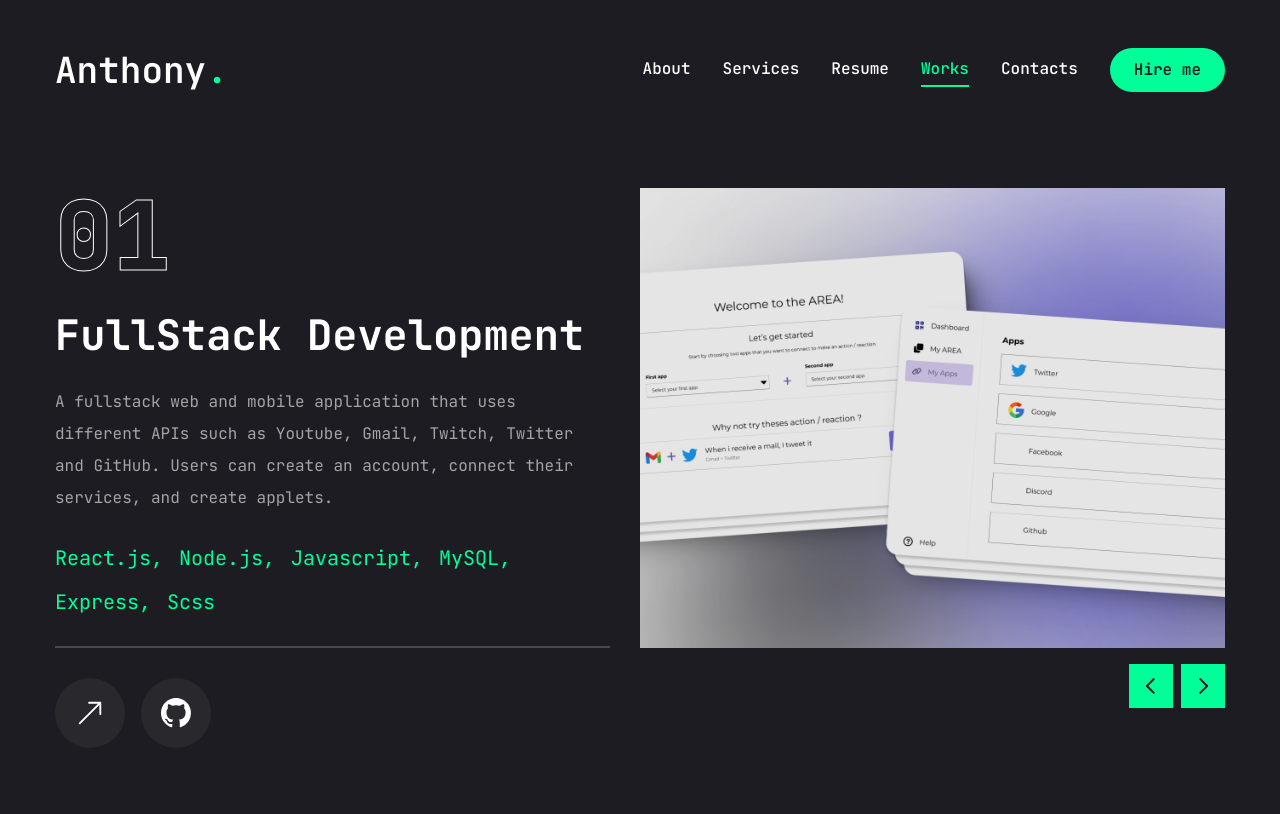
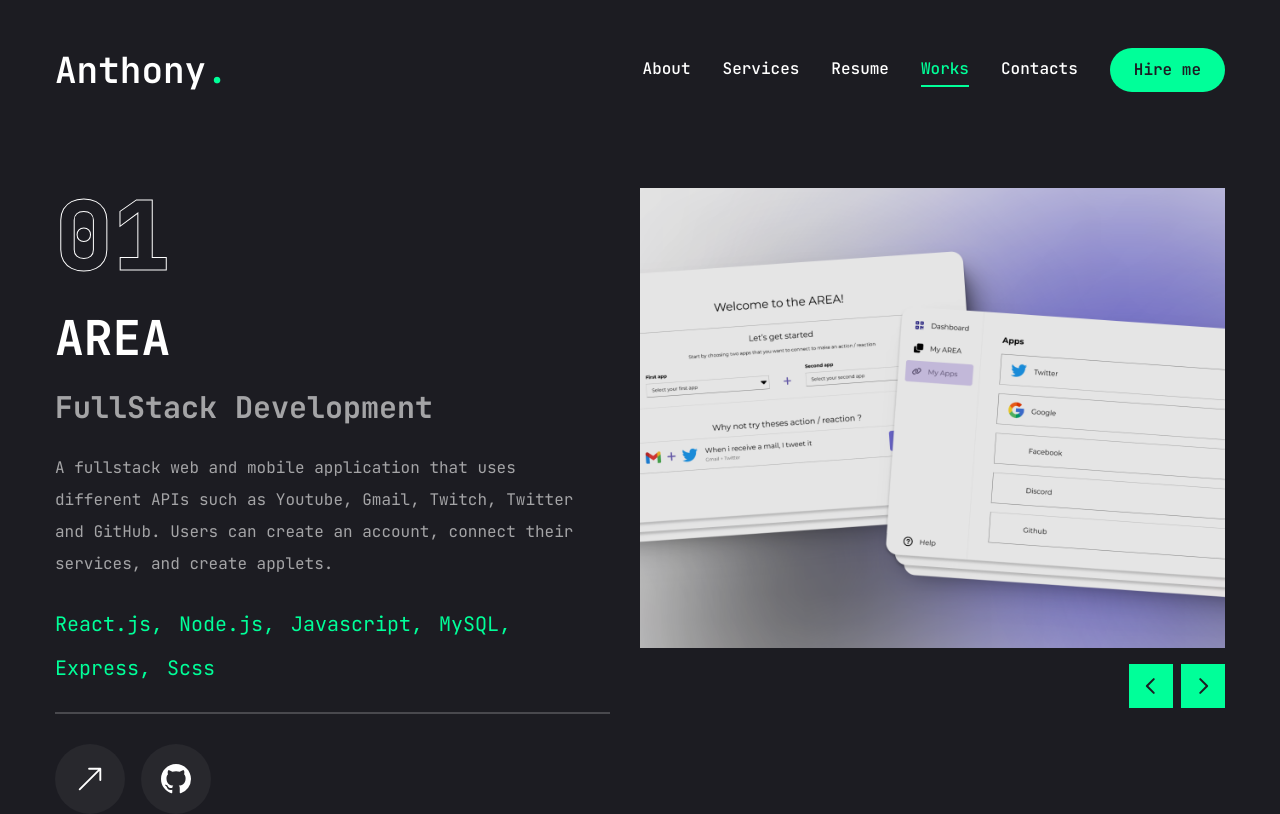
Before and after one commit to Abecarne/Portfolio_Anthony_Becarne, a Next.js app: page /works in a window 1280 px wide. Built offline with nearby package versions, Linux system fonts and the light colour scheme.

Commit message:
[+] Added few projects description and preview image

```diff
--- a/app/services/page.jsx
+++ b/app/services/page.jsx
@@ -7,14 +7,14 @@ import { motion } from "framer-motion";
 const services = [
   {
     num: "01",
-    title: "Web Development",
-    description: "lorem ipsum dolor sit amet, consectetur adipiscing elit.",
+    title: "Freelance Web Development",
+    description: "I will create a professional website for your business or personal use. I will also provide you with a custom design and a responsive layout.",
     link: "/webdev",
   },
   {
     num: "02",
     title: "Software Development",
-    description: "lorem ipsum dolor sit amet, consectetur adipiscing elit.",
+    description: "",
     link: "/softdev",
   },
   {
--- a/app/works/page.jsx
+++ b/app/works/page.jsx
@@ -44,35 +44,35 @@ const projects = [
   },
   {
     num: "03",
-    category: "Software Development",
-    title: "Project 3",
+    category: "Game Development",
+    title: "R-Type",
     description:
-      "lorem ipsum dolor sit amet, consectetur adipiscing elit, sed do eiusmod tempor incididunt ut labore et dolore magna aliqua.",
-    stack: [{ name: "" }, { name: "CSS 3" }, { name: "JavaScript" }],
-    image: "/assets/works/project01.png",
+      "R-Type online multiplayer clone made in C++ with the SFML library. The game features 3 levels, 3 different enemies, and a boss. The player can shoot, move, and use a special attack.",
+    stack: [{ name: "C++" }, { name: "Boost" }, { name: "SFML" }, { name: "CMake" }, { name: "Git"}],
+    image: "/assets/works/rtype_preview.png",
     live: "https://github.com",
     url: "https://github.com",
   },
   {
     num: "04",
-    category: "Web Development",
-    title: "Project 4",
+    category: "Frontend Development",
+    title: "FrontendMentor's Challenges",
     description:
-      "lorem ipsum dolor sit amet, consectetur adipiscing elit, sed do eiusmod tempor incididunt ut labore et dolore magna aliqua.",
-    stack: [{ name: "HTML 5" }, { name: "CSS 3" }, { name: "JavaScript" }],
+    "A collection of challenges from FrontendMentor.io. I use these challenges to improve my skills and learn new technologies. Feel free to check them out with the link below.",
+    stack: [{ name: "HTML 5" }, { name: "CSS 3" }, { name: "JavaScript" }, { name: "React.js" }, { name: "TailwindCSS" }, { name: "Scss" }],
     image: "/assets/works/project01.png",
     live: "https://github.com",
-    url: "https://github.com",
+    url: "https://www.frontendmentor.io/profile/Abecarne",
   },
   {
     num: "05",
-    category: "Web Development",
-    title: "Project 5",
+    category: "Game Development",
+    title: "Rainbow Rumble",
     description:
-      "lorem ipsum dolor sit amet, consectetur adipiscing elit, sed do eiusmod tempor incididunt ut labore et dolore magna aliqua.",
-    stack: [{ name: "HTML 5" }, { name: "CSS 3" }, { name: "JavaScript" }],
-    image: "/assets/works/project01.png",
-    live: "https://github.com",
+      "A 3D FPS game made in Unity. The game features 3 different weapons, 3 different enemies, and a boss. The player fights against waves of enemies to gain points and upgrade its weapons.",
+    stack: [{ name: "Unity" }, { name: "C#" }, { name: "Blender" }, { name: "Git" }],
+    image: "/assets/works/rainbow_rumble_preview.png",
+    live: "https://www.youtube.com/watch?v=780mI3jOHPc&ab_channel=Soryoz",
     url: "https://github.com",
   },
 ];
@@ -101,8 +101,12 @@ const Works = () => {
               <div className="text-8xl leading-none font-extrabold text-transparent text-outline">
                 {project.num}
               </div>
+              {/* Title */}
+              <h1 className="text-5xl font-bold leading-none text-white">
+                {project.title}
+              </h1>
               {/* Category */}
-              <h2 className="text-[42px] font-bold leading-none text-white group-hover:text-accent transition-all duration-500 capitalize">
+              <h2 className="text-3xl font-bold leading-none text-white/60 group-hover:text-accent transition-all duration-500 capitalize">
                 {project.category}
               </h2>
               {/*  Description */}
```
Also changed, not shown: public/assets/works/rainbow_rumble_preview.png (added), public/assets/works/rtype_preview.png (added).
